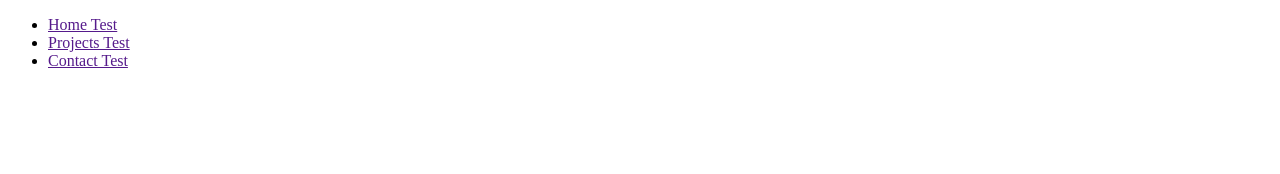
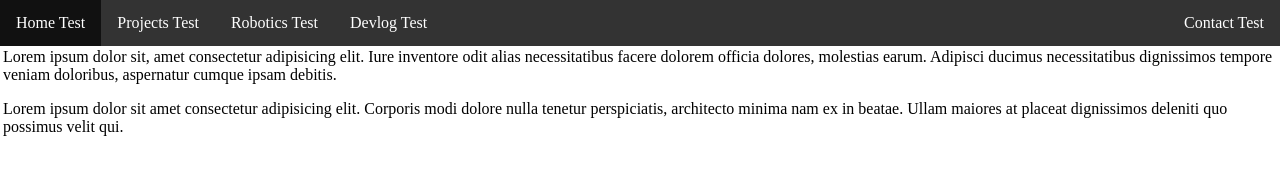
Before and after one commit to melloCoding/jeffreymello.com, a plain HTML site: page index.html in a window 1280 px wide. Drawn offline with Linux system fonts and the light colour scheme.

Commit message:
new file:   devlog.html 	new file:   index.css 	modified:   index.html 	new file:   projects.html 	new file:   robotics.html

```diff
--- /dev/null
+++ b/index.css
@@ -0,0 +1,38 @@
+ul {
+    list-style-type: none;
+    margin: 0;
+    padding: 0;
+    overflow: hidden;
+    background-color: #333;
+    position: fixed;
+    top: 0;
+    width: 100%;
+  }
+
+  li {
+    float: left;
+  }
+
+  li a {
+    display: block;
+    color: white;
+    text-align: center;
+    padding: 14px 16px;
+    text-decoration: none;
+  }
+
+  /* Change the link color to #111 (black) on hover */
+  li a:hover {
+    background-color: #111;
+  }
+
+  body{
+    margin: 0;
+    padding: 0;
+    padding-top: 32px;
+  }
+
+  p{
+    margin-left: 3px;
+    margin-right: 3px;
+  }
--- a/index.html
+++ b/index.html
@@ -4,14 +4,22 @@
     <meta charset="UTF-8">
     <meta name="viewport" content="width=device-width, initial-scale=1.0">
     <title>Document</title>
+    <link rel="stylesheet" href="index.css">
 </head>
 <body>
+    <!--Navbar-->
     <nav>
         <ul>
-            <li><a href="">Home Test</a></li>
-            <li><a href="">Projects Test</a></li>
-            <li><a href="">Contact Test</a></li>
+            <li><a draggable="false" href="index.html">Home Test</a></li>
+            <li><a draggable="false" href="projects.html">Projects Test</a></li>
+            <li><a draggable="false" href="robotics.html">Robotics Test</a></li>
+            <li><a draggable="false" href="devlog.html">Devlog Test</a></li>
+            <li style="float: right;"><a draggable="false" href="">Contact Test</a></li>
         </ul>
     </nav>
+    <!--End of navbar-->
+
+    <p>Lorem ipsum dolor sit, amet consectetur adipisicing elit. Iure inventore odit alias necessitatibus facere dolorem officia dolores, molestias earum. Adipisci ducimus necessitatibus dignissimos tempore veniam doloribus, aspernatur cumque ipsam debitis.</p>
+    <p>Lorem ipsum dolor sit amet consectetur adipisicing elit. Corporis modi dolore nulla tenetur perspiciatis, architecto minima nam ex in beatae. Ullam maiores at placeat dignissimos deleniti quo possimus velit qui.</p>
 </body>
 </html>
```
Also changed, not shown: devlog.html (added, +21 -0 lines), projects.html (added, +21 -0 lines), robotics.html (added, +21 -0 lines).
